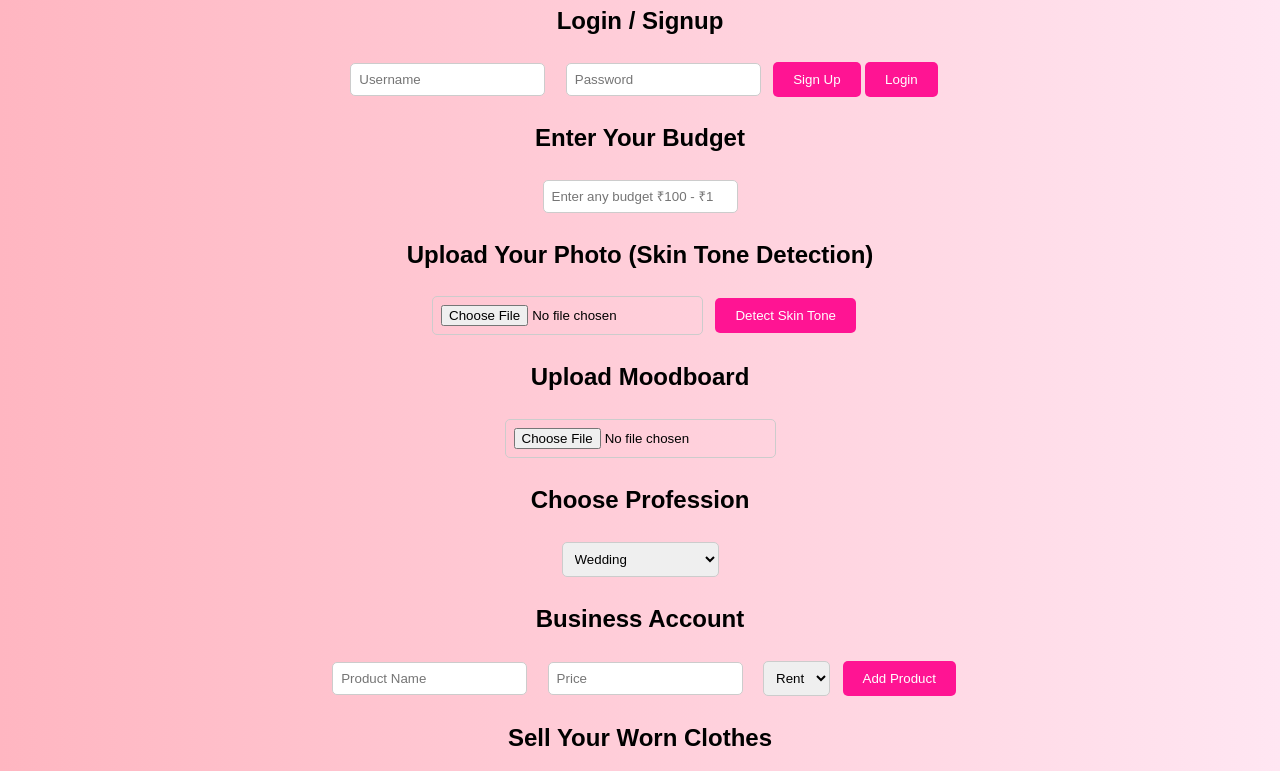
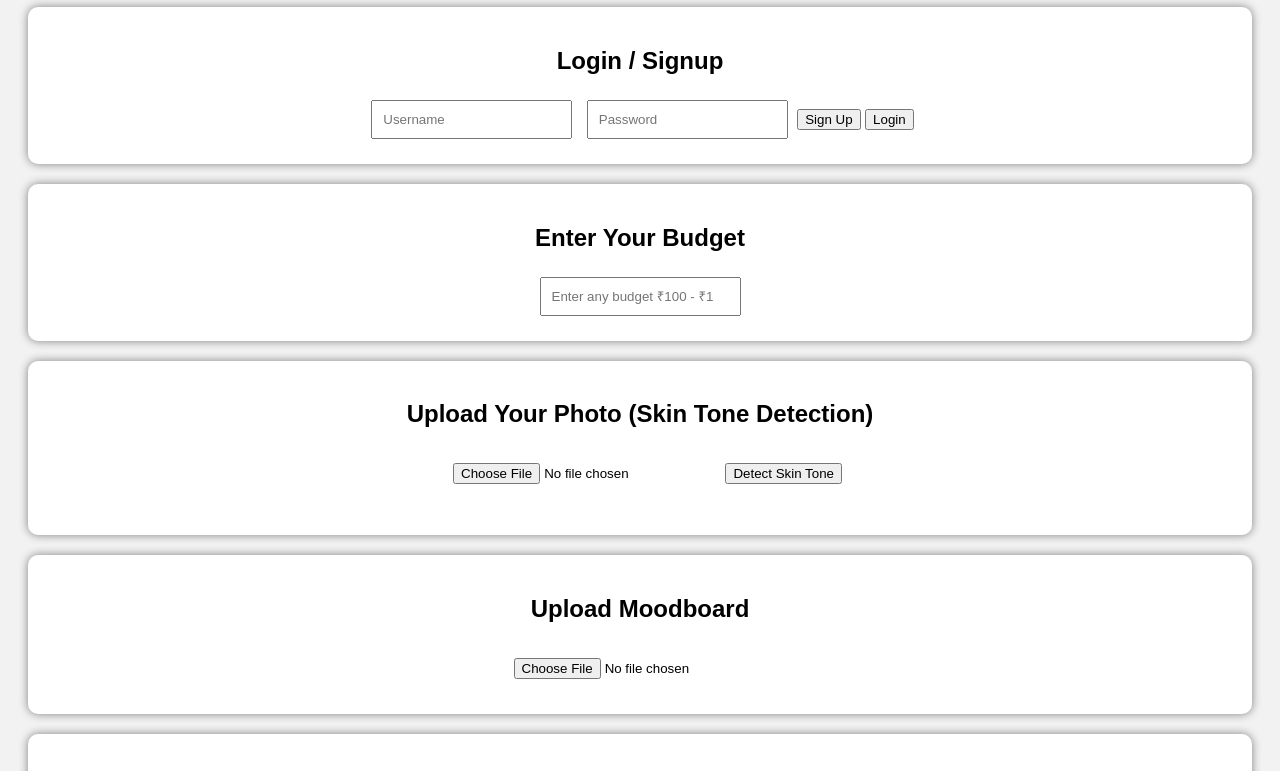
Before and after one commit to sohinigope92-sys/pocketrunway, a plain HTML site: page index.html in a window 1280 px wide. Shown: the part 73-844 px from the top of the page. Drawn offline with Linux system fonts and the light colour scheme.

Commit message:
Update style.css

```diff
--- a/style.css
+++ b/style.css
@@ -1,36 +1,18 @@
-body{
+body {
 font-family: Arial;
-background: linear-gradient(to right,#ffb6c1,#ffe6f2);
-text-align:center;
-margin:0;
+background: #f2f2f2;
+text-align: center;
 }
 
-header{
-background:#ff1493;
-color:white;
-padding:20px;
+div {
+background: white;
+margin: 20px;
+padding: 20px;
+border-radius: 10px;
+box-shadow: 0px 0px 10px grey;
 }
 
-.container{
-margin:30px;
+input, select {
+margin: 5px;
+padding: 10px;
 }
-
-input,select{
-padding:8px;
-margin:8px;
-border-radius:5px;
-border:1px solid #ccc;
-}
-
-button{
-padding:10px 20px;
-background:#ff1493;
-color:white;
-border:none;
-border-radius:5px;
-cursor:pointer;
-}
-
-button:hover{
-background:#c71585;
-}
```
